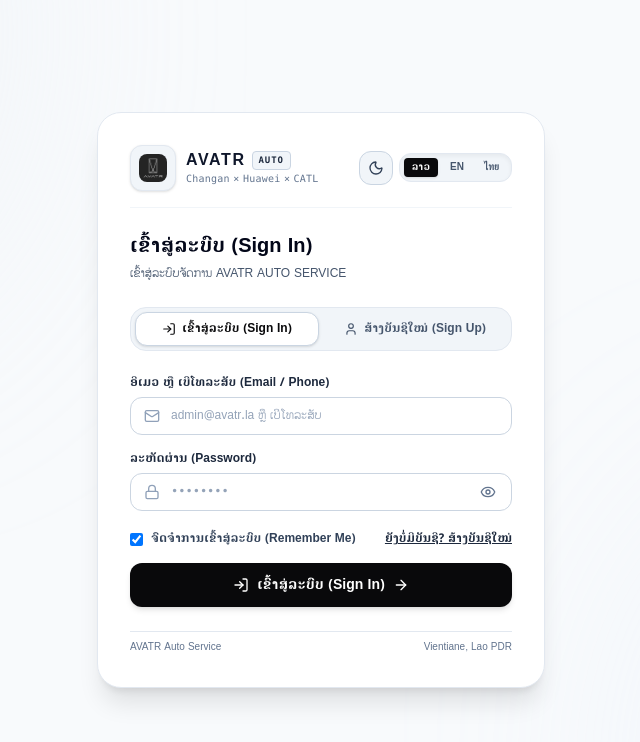
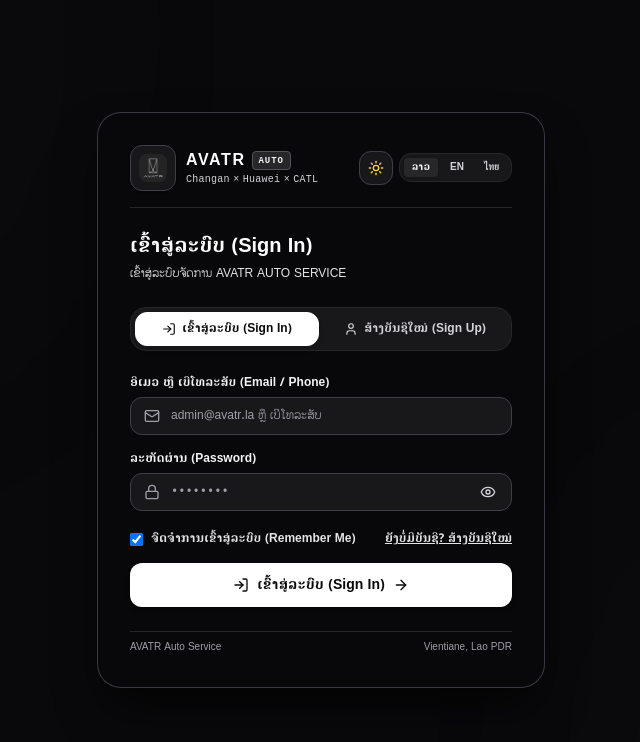
Before and after one commit to HM186812/AvatrAutoService, a React (Vite) app: page / in a window 1280 px wide. Shown: the top 742 px of the page, without its empty margins (319-959 px from the left). Built offline with nearby package versions, Linux system fonts and the light colour scheme; no server answers; the database is empty.

Commit message:
fix(ui): restore normal clean luxury dark UI and remove disruptive global CSS overrides

```diff
--- a/src/App.tsx
+++ b/src/App.tsx
@@ -97,12 +97,7 @@
 
   const [theme, setTheme] = useState<'dark' | 'light'>(() => {
     try {
-      const isDefaultLightSet = localStorage.getItem('avatr_theme_default_light_v1');
-      if (!isDefaultLightSet) {
-        localStorage.setItem('avatr_theme_default_light_v1', 'true');
-        localStorage.setItem('avatr_app_theme', 'light');
-        return 'light';
-      }
+      localStorage.removeItem('avatr_theme_default_light_v1');
       const saved = localStorage.getItem('avatr_app_theme');
       if (saved === 'dark' || saved === 'light') {
         return saved;
@@ -110,7 +105,7 @@
     } catch {
       // ignore
     }
-    return 'light';
+    return 'dark';
   });
 
   const toggleTheme = () => {
@@ -124,13 +119,8 @@
   };
 
   useEffect(() => {
-    if (theme === 'light') {
-      document.documentElement.classList.add('light');
-      document.documentElement.classList.remove('dark');
-    } else {
-      document.documentElement.classList.remove('light');
-      document.documentElement.classList.add('dark');
-    }
+    document.documentElement.classList.remove('light');
+    document.documentElement.classList.add('dark');
   }, [theme]);
 
   const handleSetLang = (newLang: Language) => {
--- a/src/index.css
+++ b/src/index.css
@@ -4,7 +4,7 @@
 @font-face {
   font-family: 'Phetsarath OT';
   src: local('Phetsarath OT'), local('PhetsarathOT'), local('Phetsarath-OT'), local('Phetsarath'),
-    url('/fonts/Phetsarath-Regular.ttf') format('truetype');
+       url('/fonts/Phetsarath-Regular.ttf') format('truetype');
   font-weight: 300 500;
   font-style: normal;
   font-display: swap;
@@ -13,7 +13,7 @@
 @font-face {
   font-family: 'Phetsarath OT';
   src: local('Phetsarath OT Bold'), local('PhetsarathOT-Bold'), local('Phetsarath-Bold'), local('Phetsarath Bold'),
-    url('/fonts/Phetsarath-Bold.ttf') format('truetype');
+       url('/fonts/Phetsarath-Bold.ttf') format('truetype');
   font-weight: 600 900;
   font-style: normal;
   font-display: swap;
@@ -22,7 +22,7 @@
 @font-face {
   font-family: 'Phetsarath';
   src: local('Phetsarath'), local('Phetsarath OT'), local('PhetsarathOT'),
-    url('/fonts/Phetsarath-Regular.ttf') format('truetype');
+       url('/fonts/Phetsarath-Regular.ttf') format('truetype');
   font-weight: 300 500;
   font-style: normal;
   font-display: swap;
@@ -31,23 +31,20 @@
 @font-face {
   font-family: 'Phetsarath';
   src: local('Phetsarath Bold'), local('Phetsarath OT Bold'), local('PhetsarathOT-Bold'),
-    url('/fonts/Phetsarath-Bold.ttf') format('truetype');
+       url('/fonts/Phetsarath-Bold.ttf') format('truetype');
   font-weight: 600 900;
   font-style: normal;
   font-display: swap;
 }
 
 @theme {
-  --font-sans: 'Phetsarath OT', 'Phetsarath', 'Noto Sans Lao', -apple-system, BlinkMacSystemFont, 'Segoe UI', Roboto, sans-serif;
+  --font-sans: 'Phetsarath OT', 'Phetsarath', 'Noto Sans Lao', sans-serif;
   --font-body: 'Phetsarath OT', 'Phetsarath', 'Noto Sans Lao', sans-serif;
-  --font-mono: 'Phetsarath OT', 'Phetsarath', ui-monospace, SFMono-Regular, Menlo, Monaco, Consolas, monospace;
+  --font-mono: 'Phetsarath OT', 'Phetsarath', ui-monospace, monospace;
 }
 
 @layer base {
-
-  *,
-  ::before,
-  ::after {
+  *, ::before, ::after {
     font-family: 'Phetsarath OT', 'Phetsarath', 'Noto Sans Lao', sans-serif;
     box-sizing: border-box;
   }
@@ -56,347 +53,86 @@
     font-family: 'Phetsarath OT', 'Phetsarath', 'Noto Sans Lao', sans-serif;
     -webkit-font-smoothing: antialiased;
     -moz-osx-font-smoothing: grayscale;
-    transition: background-color 0.25s ease, color 0.25s ease;
   }
 
   body {
     font-family: 'Phetsarath OT', 'Phetsarath', 'Noto Sans Lao', sans-serif;
-    background-color: #f8fafc;
-    color: #09090b;
-    transition: background-color 0.25s ease, color 0.25s ease;
+    background-color: #050507;
+    color: #f4f4f5;
     min-height: 100vh;
   }
 
-  input,
-  button,
-  select,
-  textarea,
-  optgroup,
-  option {
+  input, button, select, textarea, optgroup, option {
     font-family: 'Phetsarath OT', 'Phetsarath', 'Noto Sans Lao', sans-serif;
   }
 }
 
-/* Custom Minimalist Monochrome Scrollbar */
+/* Custom minimal scrollbar */
 ::-webkit-scrollbar {
   width: 6px;
   height: 6px;
 }
-
 ::-webkit-scrollbar-track {
   background: #09090b;
 }
-
 ::-webkit-scrollbar-thumb {
   background: #27272a;
   border-radius: 9999px;
 }
-
 ::-webkit-scrollbar-thumb:hover {
   background: #3f3f46;
 }
 
-/* Dark Mode Explicit Overrides */
-html.dark,
-html.dark body {
-  background-color: #09090b !important;
-  color: #f4f4f5 !important;
+/* Modern Keyframe Animations for Futuristic AVATR Cockpit */
+@keyframes float-slow {
+  0%, 100% {
+    transform: translateY(0px) rotate(0deg);
+  }
+  50% {
+    transform: translateY(-8px) rotate(2deg);
+  }
 }
 
-html.dark ::-webkit-scrollbar-track {
-  background: #09090b;
-}
-
-html.dark ::-webkit-scrollbar-thumb {
-  background: #27272a;
-}
-
-/* ========================================================
-   ULTRA-LUXURY MONOCHROME LIGHT MODE ENGINE (.light)
-   ======================================================== */
-html.light,
-html.light body {
-  background-color: #f8fafc !important;
-  color: #09090b !important;
-}
-
-html.light ::-webkit-scrollbar-track {
-  background: #f1f5f9;
-}
-
-html.light ::-webkit-scrollbar-thumb {
-  background: #cbd5e1;
-}
-
-html.light ::-webkit-scrollbar-thumb:hover {
-  background: #94a3b8;
-}
-
-/* Layout containers in Light Mode */
-html.light aside {
-  background-color: #ffffff !important;
-  border-color: #e2e8f0 !important;
-  box-shadow: 2px 0 20px rgba(0, 0, 0, 0.04) !important;
-}
-
-html.light header {
-  background-color: rgba(255, 255, 255, 0.95) !important;
-  border-color: #e2e8f0 !important;
-  box-shadow: 0 1px 12px rgba(0, 0, 0, 0.03) !important;
-}
-
-/* Surface backgrounds in Light Mode */
-html.light .bg-black {
-  background-color: #f8fafc !important;
-  color: #09090b !important;
-}
-
-html.light .bg-zinc-950 {
-  background-color: #ffffff !important;
-  color: #09090b !important;
-  border-color: #e2e8f0 !important;
-  box-shadow: 0 4px 20px -2px rgba(15, 23, 42, 0.03) !important;
-}
-
-html.light .bg-zinc-900,
-html.light .bg-zinc-900\/90,
-html.light .bg-zinc-900\/80,
-html.light .bg-zinc-900\/70,
-html.light .bg-zinc-900\/60,
-html.light .bg-zinc-900\/50,
-html.light .bg-zinc-900\/40,
-html.light .bg-zinc-900\/30,
-html.light .bg-zinc-900\/20 {
-  background-color: #f1f5f9 !important;
-  color: #09090b !important;
-  border-color: #e2e8f0 !important;
-}
-
-html.light .bg-zinc-800,
-html.light .bg-zinc-800\/80,
-html.light .bg-zinc-800\/60 {
-  background-color: #e2e8f0 !important;
-  color: #09090b !important;
-  border-color: #cbd5e1 !important;
-}
-
-html.light .bg-zinc-700 {
-  background-color: #cbd5e1 !important;
-  color: #09090b !important;
-}
-
-/* Hover background states in Light Mode */
-html.light .hover\:bg-zinc-900:hover,
-html.light .hover\:bg-zinc-900\/90:hover,
-html.light .hover\:bg-zinc-900\/80:hover {
-  background-color: #e2e8f0 !important;
-  color: #09090b !important;
-}
-
-html.light .hover\:bg-zinc-800:hover,
-html.light .hover\:bg-zinc-750:hover {
-  background-color: #e2e8f0 !important;
-  color: #09090b !important;
-}
-
-html.light .hover\:bg-zinc-700:hover {
-  background-color: #cbd5e1 !important;
-  color: #09090b !important;
-}
-
-/* Border overrides in Light Mode */
-html.light .border-zinc-950,
-html.light .border-zinc-900,
-html.light .border-zinc-850,
-html.light .border-zinc-800,
-html.light .border-zinc-800\/80,
-html.light .border-zinc-700,
-html.light .border-zinc-600 {
-  border-color: #e2e8f0 !important;
-}
-
-/* Crisp Typography in Light Mode */
-html.light .text-white {
-  color: #09090b !important;
-}
-
-html.light .text-zinc-100,
-html.light .text-zinc-200 {
-  color: #18181b !important;
-}
-
-html.light .text-zinc-300 {
-  color: #334155 !important;
-}
-
-html.light .text-zinc-400 {
-  color: #64748b !important;
-}
-
-html.light .text-zinc-500 {
-  color: #94a3b8 !important;
-}
-
-html.light .text-zinc-600 {
-  color: #64748b !important;
-}
-
-/* Forms, Inputs, Dropdowns in Light Mode */
-html.light input,
-html.light select,
-html.light textarea {
-  background-color: #ffffff !important;
-  color: #09090b !important;
-  border-color: #cbd5e1 !important;
-}
-
-html.light input:focus,
-html.light select:focus,
-html.light textarea:focus {
-  border-color: #09090b !important;
-  box-shadow: 0 0 0 1px #09090b !important;
-}
-
-html.light input::placeholder,
-html.light textarea::placeholder {
-  color: #94a3b8 !important;
-}
-
-/* Solid Active Buttons & Tabs Inversion in Light Mode (Deep Obsidian in Light Mode) */
-html.light .bg-white.text-black,
-html.light .bg-white.text-zinc-950 {
-  background-color: #09090b !important;
-  color: #ffffff !important;
-}
-
-html.light .bg-white.text-black svg,
-html.light .bg-white.text-zinc-950 svg {
-  color: #ffffff !important;
-  stroke: #ffffff !important;
-}
-
-/* Ensure dark buttons in light mode keep crisp white text */
-html.light button.bg-black,
-html.light button.bg-slate-950,
-html.light button.bg-zinc-900,
-html.light button.bg-zinc-950,
-html.light .bg-black.text-white,
-html.light .bg-slate-950.text-white,
-html.light .bg-zinc-900.text-white,
-html.light .btn-dark-primary {
-  background-color: #09090b !important;
-  color: #ffffff !important;
-}
-
-html.light button.bg-black *,
-html.light button.bg-slate-950 *,
-html.light button.bg-zinc-900 *,
-html.light button.bg-zinc-950 *,
-html.light .bg-black.text-white *,
-html.light .bg-slate-950.text-white *,
-html.light .bg-zinc-900.text-white *,
-html.light .btn-dark-primary * {
-  color: #ffffff !important;
-}
-
-html.light .hover\:bg-zinc-200:hover {
-  background-color: #18181b !important;
-}
-
-/* Tables in Light Mode */
-html.light table thead {
-  background-color: #f1f5f9 !important;
-  color: #475569 !important;
-}
-
-html.light table tbody tr {
-  border-color: #e2e8f0 !important;
-}
-
-html.light table tbody tr:hover {
-  background-color: #f8fafc !important;
-}
-
-/* Modal Backdrops & Dialogs in Light Mode */
-html.light .fixed.inset-0.bg-black\/85,
-html.light .fixed.inset-0.bg-black\/80,
-html.light .fixed.inset-0.bg-black\/70 {
-  background-color: rgba(15, 23, 42, 0.55) !important;
-}
-
-/* Monochrome Normalization for Rainbow Utilities */
-html.light .bg-emerald-950,
-html.light .bg-emerald-950\/80,
-html.light .bg-emerald-950\/70,
-html.light .bg-emerald-950\/40,
-html.light .bg-blue-950,
-html.light .bg-blue-950\/80,
-html.light .bg-blue-950\/40,
-html.light .bg-amber-950,
-html.light .bg-amber-950\/90,
-html.light .bg-amber-950\/80,
-html.light .bg-amber-950\/40,
-html.light .bg-amber-950\/30,
-html.light .bg-purple-950,
-html.light .bg-purple-950\/90,
-html.light .bg-purple-950\/80,
-html.light .bg-purple-950\/20,
-html.light .bg-rose-950,
-html.light .bg-rose-950\/90 {
-  background-color: #f1f5f9 !important;
-  color: #09090b !important;
-  border-color: #cbd5e1 !important;
-}
-
-html.light .text-emerald-400,
-html.light .text-emerald-300,
-html.light .text-blue-400,
-html.light .text-blue-300,
-html.light .text-amber-400,
-html.light .text-amber-300,
-html.light .text-purple-400,
-html.light .text-purple-300,
-html.light .text-cyan-400,
-html.light .text-cyan-300,
-html.light .text-rose-400,
-html.light .text-rose-300 {
-  color: #09090b !important;
-}
-
-html.light .bg-emerald-500,
-html.light .bg-emerald-400,
-html.light .bg-blue-600,
-html.light .bg-blue-500,
-html.light .bg-amber-400,
-html.light .bg-amber-300 {
-  background-color: #09090b !important;
-  color: #ffffff !important;
-}
-
-/* Animations */
-@keyframes float-slow {
-
-  0%,
-  100% {
+@keyframes float-reverse {
+  0%, 100% {
     transform: translateY(0px) rotate(0deg);
   }
-
   50% {
-    transform: translateY(-6px) rotate(1deg);
+    transform: translateY(8px) rotate(-2deg);
   }
 }
 
 @keyframes pulse-glow {
-
-  0%,
-  100% {
-    opacity: 0.3;
+  0%, 100% {
+    opacity: 0.4;
     transform: scale(1);
   }
+  50% {
+    opacity: 0.8;
+    transform: scale(1.05);
+  }
+}
 
+@keyframes laser-sweep {
+  0% {
+    top: 0%;
+    opacity: 0.2;
+  }
   50% {
-    opacity: 0.7;
-    transform: scale(1.03);
+    opacity: 1;
+  }
+  100% {
+    top: 100%;
+    opacity: 0.2;
+  }
+}
+
+@keyframes spin-slow {
+  from {
+    transform: rotate(0deg);
+  }
+  to {
+    transform: rotate(360deg);
   }
 }
 
@@ -404,26 +140,31 @@
   animation: float-slow 6s ease-in-out infinite;
 }
 
+.animate-float-reverse {
+  animation: float-reverse 7s ease-in-out infinite;
+}
+
 .animate-pulse-glow {
   animation: pulse-glow 3s ease-in-out infinite;
 }
 
+.animate-laser-sweep {
+  animation: laser-sweep 2.2s ease-in-out infinite;
+}
+
+.animate-spin-slow {
+  animation: spin-slow 20s linear infinite;
+}
+
 /* Print Optimization for Thermal & A4 Monochrome Receipts */
 @media print {
-
-  body,
-  html {
+  body, html {
     background-color: #ffffff !important;
     color: #000000 !important;
   }
-
-  aside,
-  header,
-  button,
-  .no-print {
+  aside, header, button, .no-print {
     display: none !important;
   }
-
   .print-area {
     width: 100% !important;
     margin: 0 !important;
```
